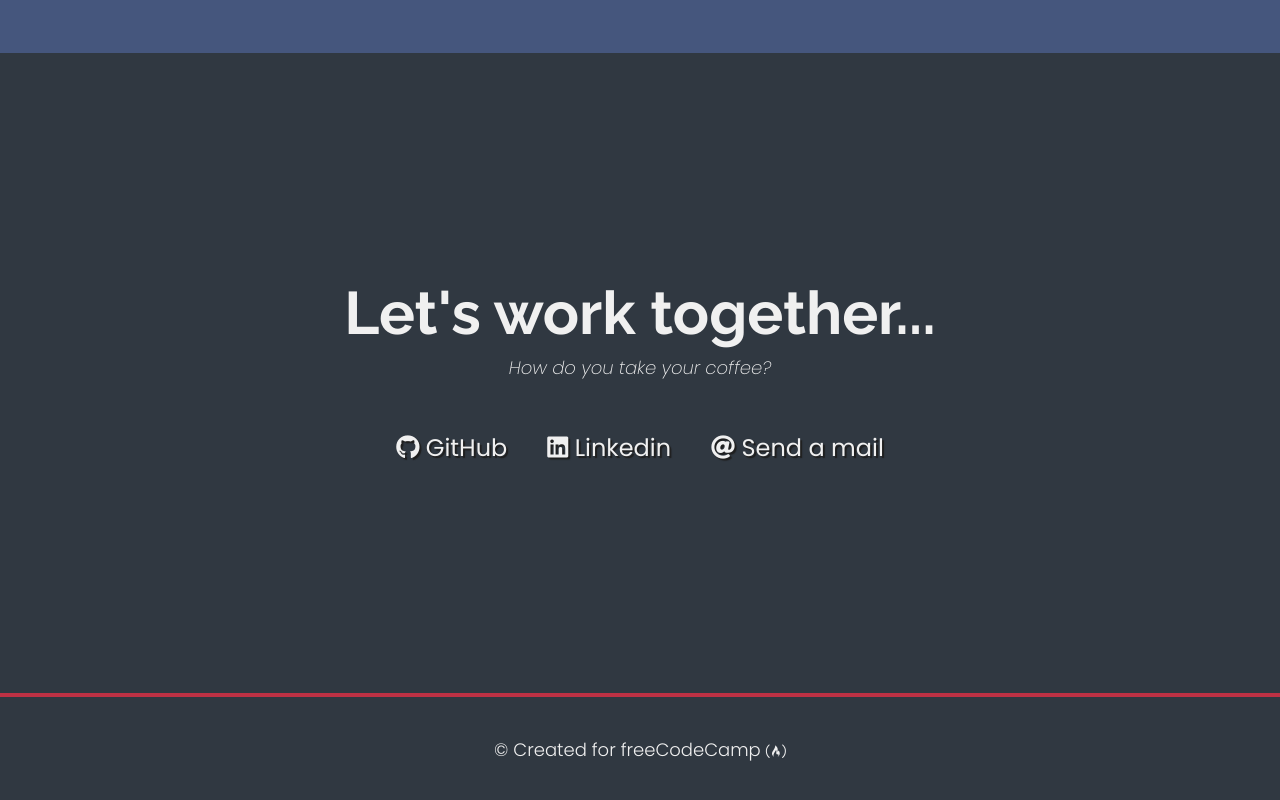
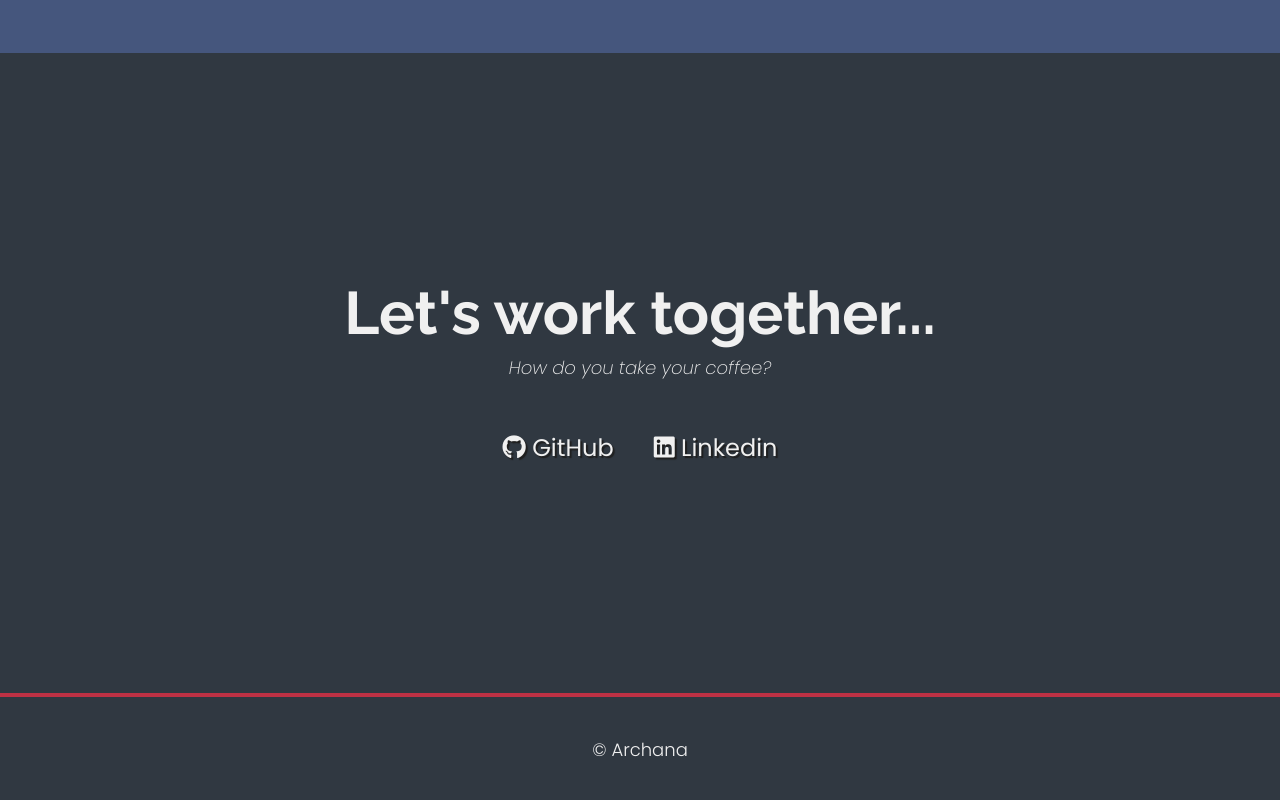
Before and after one commit to archuu2015/portfolio, a plain HTML site: page index.html in a window 1280 px wide. Shown: the part 1884-2684 px from the top of the page. Drawn offline with Linux system fonts and the light colour scheme.

Commit message:
Update index.html

```diff
--- a/index.html
+++ b/index.html
@@ -120,8 +120,7 @@
                     class="fab fa-github"></i> GitHub</a>
             <a href="https://www.linkedin.com/in/archana-chahar-b265b9216" target="_blank"
                 class="btn contact-details"><i class="fab fa-linkedin"></i> Linkedin</a>
-            <a href="/cdn-cgi/l/email-protection#1f7a677e726f737a5f7a677e726f737a317c7072"
-                class="btn contact-details"><i class="fas fa-at"></i> Send a mail</a>
+
 
         </div>
     </section>
@@ -133,14 +132,13 @@
     <footer>
 
         <p>
-            &copy; Created for
-            <a href="https://www.freecodecamp.com/" target="_blank">freeCodeCamp <i
-                    class="fab fa-free-code-camp"></i></a>
+            &copy; Archana
+
         </p>
     </footer>
 
     <!-- END FOOTER SECTION -->
-    <script data-cfasync="false" src="/cdn-cgi/scripts/5c5dd728/cloudflare-static/email-decode.min.js"></script>
+
 </body>
 
 </html>
```
